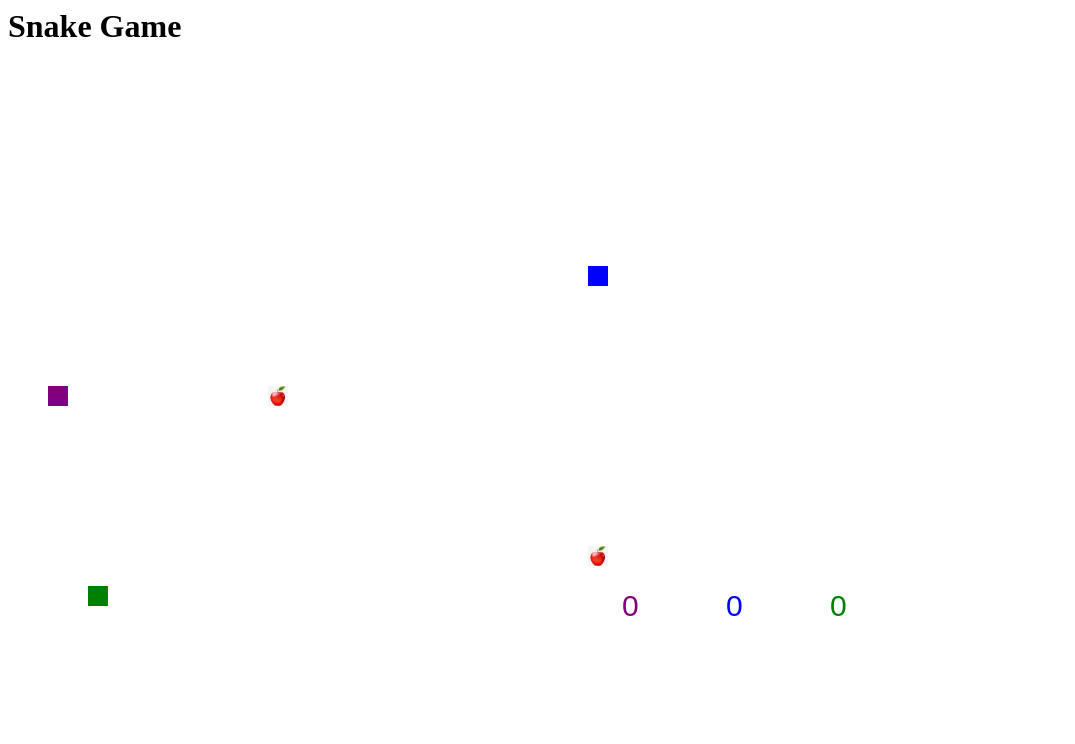
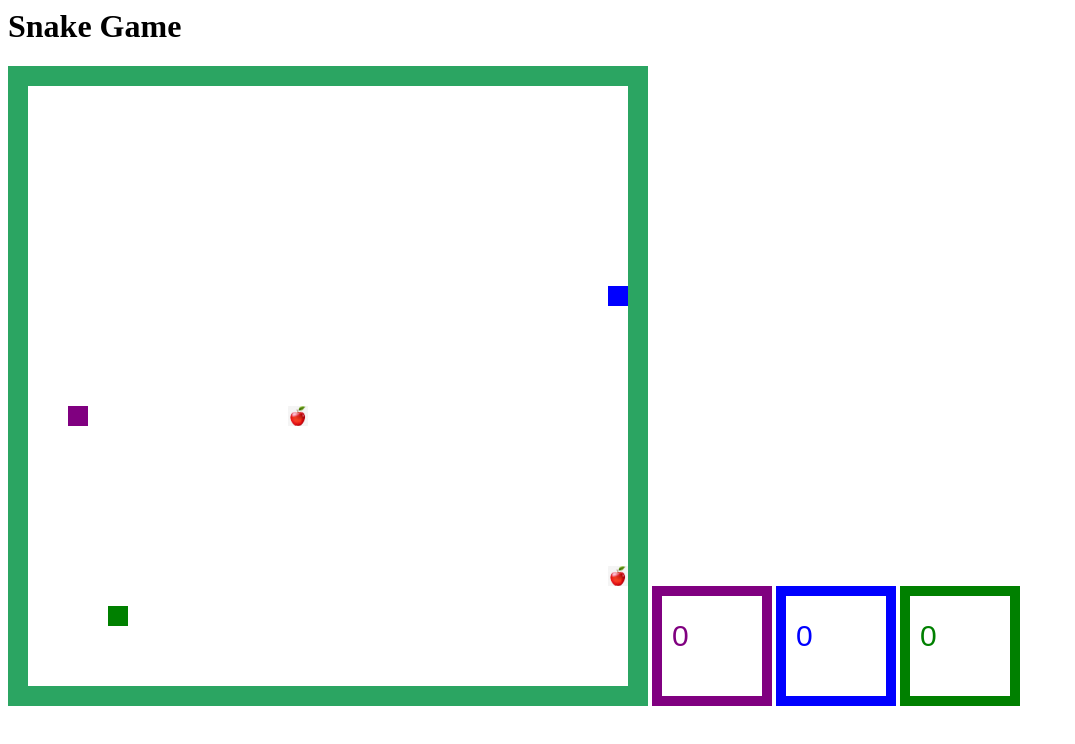
Before and after one commit to AudhyPratama/Tugas-Week-2-Workshop, a plain HTML site: page Snake-Game/index-basic.html in a window 1280 px wide. Shown: the whole page, without its empty margins (0-1075 px from the left). Drawn offline with Linux system fonts and the light colour scheme.

Commit message:
minor ui update

```diff
--- a/Snake-Game/style.css
+++ b/Snake-Game/style.css
@@ -1,3 +1,32 @@
+@import url('https://fonts.googleapis.com/css2?family=Poppins:ital,wght@0,600;1,600&display=swap');
+
 .body{
     margin: 50px auto;
 }
+
+.h1{
+    background-color: rgb(0, 255, 157);
+    font-family: 'poppins', Helvetica, sans-serif;
+    font-weight: 600;
+    text-align: center;
+    text-decoration: double;
+}
+
+#snakeBoard{
+    border: 20px solid rgb(43, 165, 98);
+}
+
+#score1Board{
+    border: 10px solid purple;
+    text-align: center;
+}
+
+#score2Board{
+    border: 10px solid blue;
+    text-align: center;
+}
+
+#score3Board{
+    border: 10px solid green;
+    text-align: center;
+}
```
